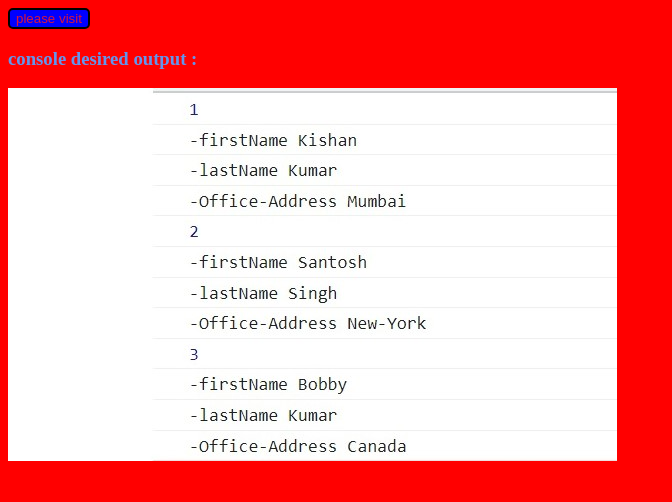
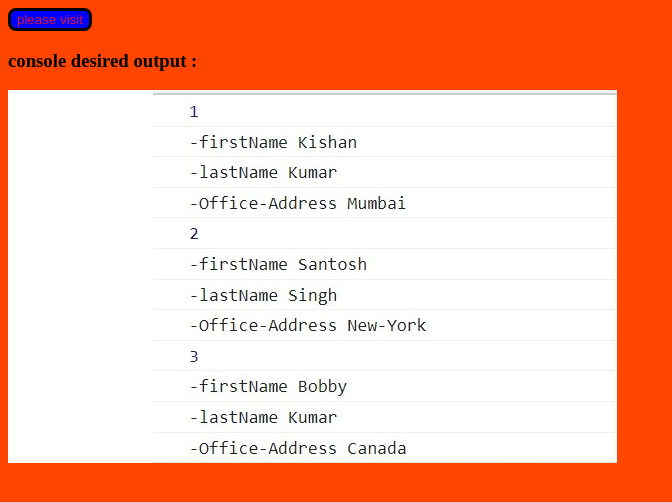
Before and after one commit to KISHAN-del/CSL3403-assignment, a plain HTML site: page index.html in a window 1280 px wide. Shown: the whole page, without its empty margins (0-672 px from the left). Drawn offline with Linux system fonts and the light colour scheme.

Commit message:
Update index.html

```diff
--- a/index.html
+++ b/index.html
@@ -7,11 +7,11 @@
     <title>Document</title>
     <script src="s1.js"></script>
 </head>
-<body style="background-color: red;">
+<body style="background-color:orangered;">
     <a href="https://kishan-del.github.io/CSL3403-assignment/">
-    <button style="border: 2px solid black;border-radius: 5px;background-color: blue;color: crimson;">please visit</button>
+    <button style="border: 3px solid black;border-radius: 8px;background-color: blue;color: crimson;">please visit</button>
     </a>
-    <h3 style="color: cornflowerblue;">console desired output : </h3>
+    <h3 style="color:black;">console desired output : </h3>
     <img src="image.jpg" alt="console image">
 </body>
 </html>
```
